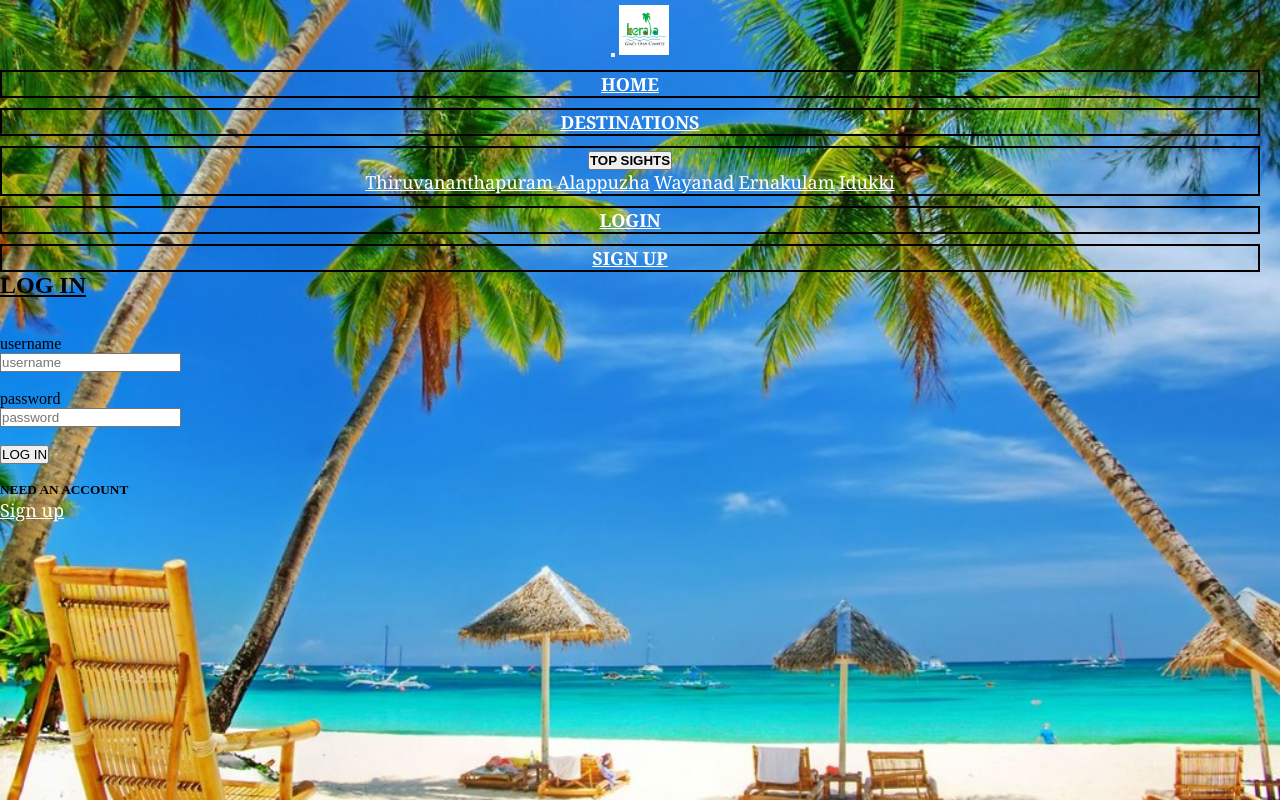
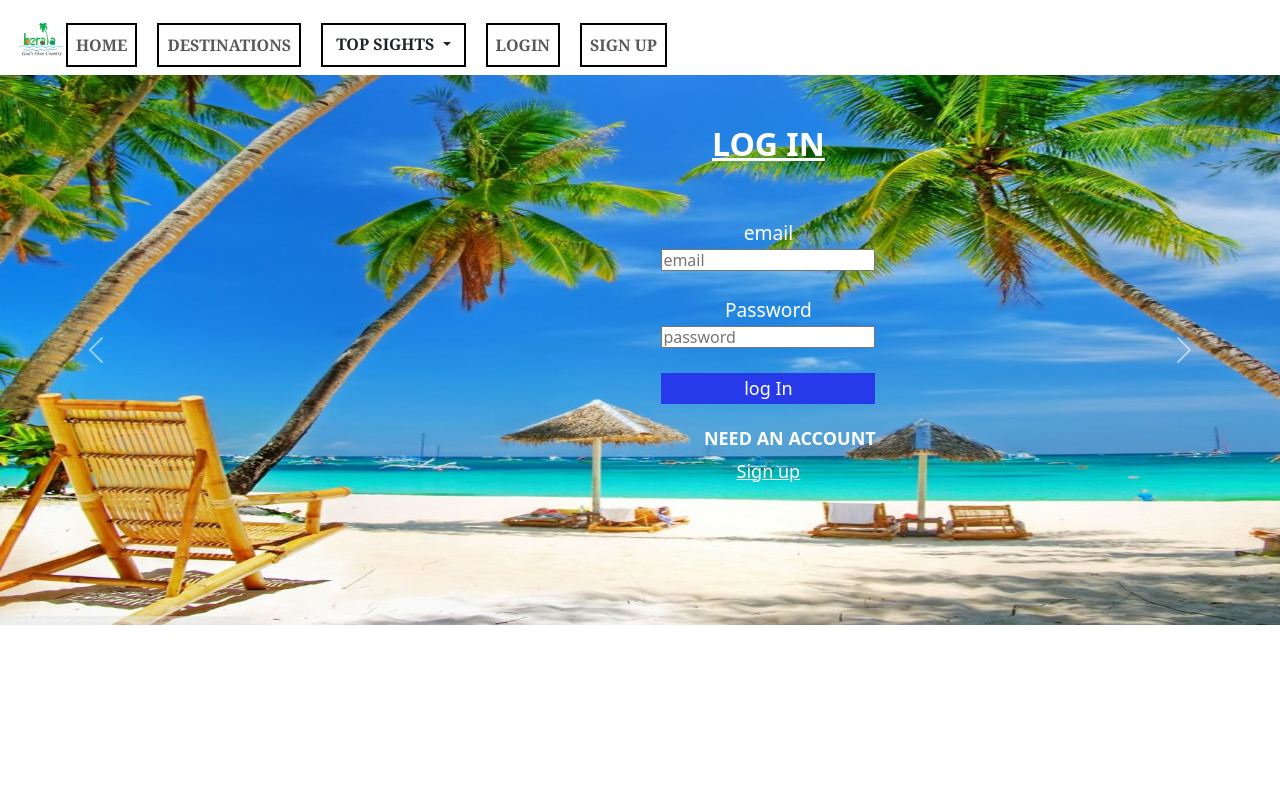
Before and after one commit to anzibrahman/travel, a plain HTML site: page login.html in a window 1280 px wide. Drawn offline with nearby package versions, Linux system fonts and the light colour scheme.

Commit message:
updated travel form
from validation

```diff
--- a/login.html
+++ b/login.html
@@ -6,12 +6,11 @@
     <meta name="viewport" content="width=device-width, initial-scale=1.0">
     <title>login</title>
     <link rel="stylesheet"href="styles/login.css">
+    <link href="https://cdn.jsdelivr.net/npm/bootstrap@5.3.0-alpha3/dist/css/bootstrap.min.css" rel="stylesheet" integrity="sha384-KK94CHFLLe+nY2dmCWGMq91rCGa5gtU4mk92HdvYe+M/SXH301p5ILy+dN9+nJOZ" crossorigin="anonymous">
+    <script src="https://cdn.jsdelivr.net/npm/bootstrap@5.3.0-alpha3/dist/js/bootstrap.bundle.min.js" integrity="sha384-ENjdO4Dr2bkBIFxQpeoTz1HIcje39Wm4jDKdf19U8gI4ddQ3GYNS7NTKfAdVQSZe" crossorigin="anonymous"></script>
+
 </head>
-  <style>
-    body {
-      background-image: url('images/new\ 1.jpg');
-    }
-    </style>
+  <body>
   <nav class="navbar navbar-expand-lg bg-tertiary ">
     <a class="navbar-brand" href="#"></a>
     <button class="navbar-toggler" type="button" data-toggle="collapse" data-target="#navbarSupportedContent" aria-controls="navbarSupportedContent" aria-expanded="false" aria-label="Toggle navigation">
@@ -49,26 +48,51 @@
 
     </div>
   </nav>
+  <div id="carouselExampleAutoplaying" class="carousel slide" data-bs-ride="carousel bg-light">
+    <div class="carousel-inner">
 
-  <form action="#">
-  <h2><b></b><u>LOG IN</u></b></h2>
+      <div class="carousel-item active">
+        <img src="images/new 1.jpg" alt="">
+        <div class="carousel-caption" style=" position:top; text-align:center; color:black;">
+          <form action="#" onsubmit="return validate();">
+            <h2><b><u>LOG IN</u></b></h2>
             <br>
             <br>
-  <label for="username">username</label>
+            <label for="email">email</label>
             <br>
-  <input type="text"placeholder="username">
+            <input type="text" id="email" placeholder="email">
+            <span id="error1"></span>
             <br>
           <br>
-  <label for="password">password</label>
-
+            <label for="password">Password</label>
         <br>
-  <input type="text"placeholder="password">
+            <input type="text" id="password"placeholder="password">
+            <span id="error2"></span>
             <br>
             <br>
-  <button>LOG IN</button>
+            <button type="submit">log In</button>
             <br>
             <br>
             <h5><b>NEED AN ACCOUNT</b></h5>
             <a href ="signup.html">Sign up</a>
+          </div>
+        </div>
+        </div>
+
             </form>
+            <button class="carousel-control-prev" type="button" data-bs-target="#carouselExampleAutoplaying" data-bs-slide="prev">
+              <span class="carousel-control-prev-icon" aria-hidden="true"></span>
+              <span class="visually-hidden">Previous</span>
+            </button>
+            <button class="carousel-control-next" type="button" data-bs-target="#carouselExampleAutoplaying" data-bs-slide="next">
+              <span class="carousel-control-next-icon" aria-hidden="true"></span>
+              <span class="visually-hidden">Next</span>
+            </button>
+          </div>
+      </div>
+      </div>
+      </div>
+
+<script src="script.js"></script>
 </body>
+</html>
--- /dev/null
+++ b/script.js
@@ -0,0 +1,40 @@
+function validate()
+{
+    var email=document.getElementById('email');
+    var password=document.getElementById('password');
+    var error1=document.getElementById("error1");
+    var error2 = document.getElementById("error2");
+    var regexem=/^\w+([\.-]?\w+)*@\w+([\.-]?\w+)*(\.\w{2,3})+$/
+    var strongPassword = new RegExp('(?=.*[a-z])(?=.*[A-Z])(?=.*[0-9])(?=.{8,})')
+    var mediumPassword = new RegExp('((?=.*[a-z])(?=.*[A-Z])(?=.*[0-9])(?=.{6,}))')
+
+
+
+    if(regexem.test(email.value))
+       {
+       error1.style.color="green";
+       email.style.borderColor="green";
+       error1.innerHTML="<span>valid format</span>";
+    }
+   else{
+       error1.innerHTML="<span><I>invalid format</I></span>";
+       error1.style.color="red";
+       email.style.borderColor="red";
+       return false;
+   }
+
+   if(strongPassword.test(password.value))
+    {
+    error2.style.backgroundColor = "green";
+    error2.textContent = 'Strong';
+}
+else if(mediumPassword.test(password.value))
+{
+    error2.style.backgroundColor = 'orange';
+    error2.textContent = 'Medium';
+}
+ else {
+    error2.style.backgroundColor = 'red';
+    error2.textContent = 'Poor';
+}
+}
--- a/styles/login.css
+++ b/styles/login.css
@@ -4,15 +4,13 @@
         padding: 0px;
     }
 
-    body{
-    background-position: fixed;
-    background-size:100%;
 
-}
-body a{
-    font-size:large;
-    font-family: Georgia, 'Times New Roman', Times, serif;
-    color:white;
+
+div img{
+    height: 550px;
+    width: 1400px;
+
+
 }
 nav{
 
@@ -32,8 +30,10 @@ nav li{
     }
     nav li:hover{
         background-color:lightblue;
+    }
 
 form{
+
   background-position:center ;
     float: bottom;
     padding: 20px;
@@ -41,29 +41,29 @@ form{
 }
 form label{
     font-size:larger;
-margin-left: 40%;
+margin-left: 30%;
 color: white;
 
 }
 form input {
     height: 5%;
     width: 25%;
-    margin-left: 40%;
+    margin-left: 30%;
 }
 form h5{
     font-size: large;
-    margin-left: 45%;
+    margin-left: 35%;
     color: white;
 }
 
 form h2{
-    margin-left:50%;
+    margin-left:30%;
     color: white;
 
 }
 form button{
     font-size: large;
-    margin-left: 40%;
+    margin-left: 30%;
     width:25%;
     background-color: rgb(39, 58, 233);
     border: none;
@@ -71,6 +71,7 @@ form button{
     color: white;
 }
 form a{
+    color: white;
     font-size: large;
-    margin-left: 50%;
+    margin-left: 30%;
 }
--- a/styles/signup.css
+++ b/styles/signup.css
@@ -2,17 +2,13 @@
     margin: 0px;
     padding: 0px;
 }
+div img{
+    height: 550px;
+    width: 1400px;
 
-body{
-background-position:center;
-background-size:100%;
 
 }
-body a{
-    font-size:large;
-    font-family: Georgia, 'Times New Roman', Times, serif;
-    color:white;
-}
+
 nav{
 
     margin-top:5px;
@@ -31,36 +27,38 @@ nav li{
     }
     nav li:hover{
         background-color:lightblue;
+    }
 
 form{
+    margin-top: 20%;
 background-position:center ;
 float: bottom;
-padding: 20px;
-height: 30em;
+
+
 
 }
 form label{
-    color:white;
+    color:black;
 font-size: large;
-margin-left: 40%;
+margin-left: 30%;
 
 }
 form input {
 height: 8%;
-width: 15%;
-margin-left: 40%;
+width: 20%;
+margin-left: 30%;
 }
 form h2{
     color:white;
 font-size:large;
-margin-left: 45%;
+margin-left: 35%;
 }
 
 form button{
 font-size: large;
-margin-left: 40%;
+margin-left: 30%;
 width:15%;
-background-color: rgb(30, 162, 196);
+background-color: rgb(231, 23, 169);
 border: none;
 padding: 2px;
 }
```
Also changed, not shown: sign.js (added, +55 -0 lines), signup.html (+33 -14 lines). Lines whose indentation alone changed are shown as unchanged.
